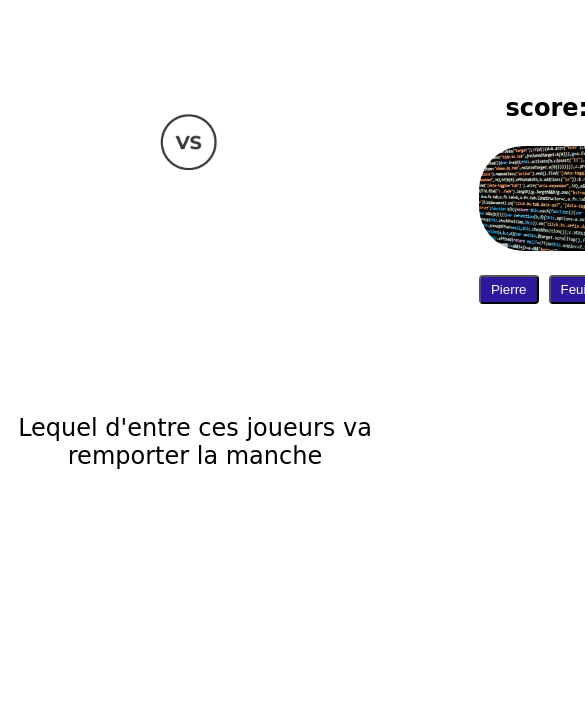
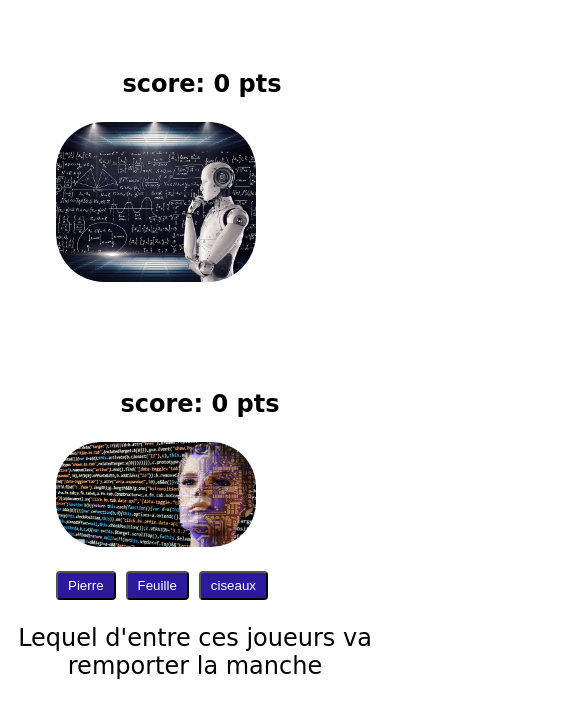
Before and after one commit to Edaly09/shifumi, a plain HTML site: page index.html in a window 390 px wide. Shown: the part 272-976 px from the top of the page, 585 px wide, since content can reach past the window. Before the commit the page ends 844 px from the top, so only its background shows below. Drawn offline with Linux system fonts and the light colour scheme; a web font is replaced by a local one.

Commit message:
responsive add

```diff
--- a/index.css
+++ b/index.css
@@ -86,3 +86,30 @@ header{
         border-radius: 15px;
         background-color: rgb(45, 25, 158);
 }
+
+@media (max-width:768px) {
+        .IT{
+                display: block;
+                /* gap: 200px; */
+                /* justify-content: center; */
+                margin-top: 80px;
+                width: auto;
+                margin-left: 48px;
+        }
+        .vs{
+              display: none;
+        }
+        .score{
+                font-size: x-large;
+                font-weight: bold;
+        }
+        #score1{
+                margin-right: 38px;
+        }
+        #score2{
+                margin-right: 34px;
+        }
+        body{
+                position: absolute;
+        }
+}
```
